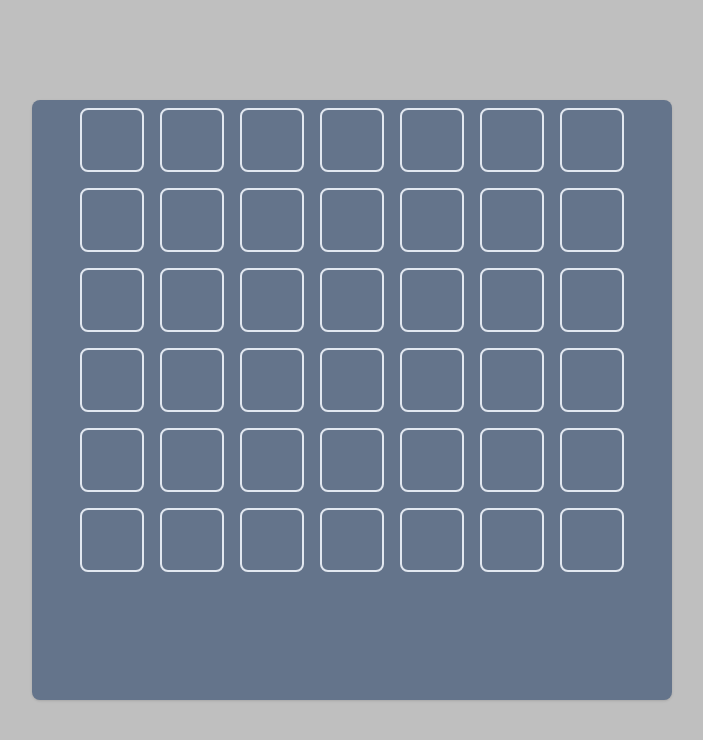
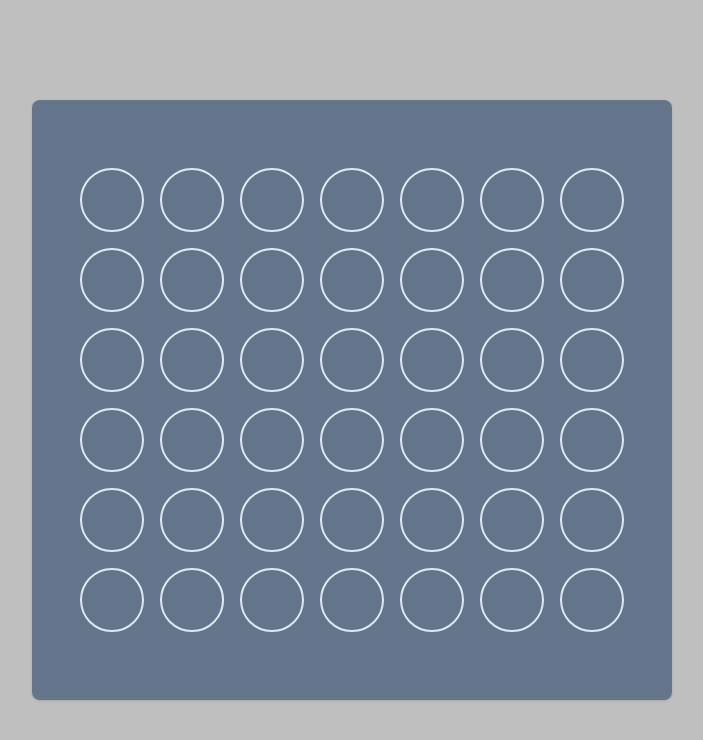
Before and after one commit to GowtherZa/Connect-4, a React (Vite) app: page / in a window 1280 px wide. Shown: the top 740 px of the page, without its empty margins (288-991 px from the left). Built offline with nearby package versions, Linux system fonts and the light colour scheme.

Commit message:
feat: Tiles centradas

```diff
--- a/src/App.css
+++ b/src/App.css
@@ -634,6 +634,10 @@ video {
   border-radius: 0.5rem;
 }
 
+.rounded-full {
+  border-radius: 9999px;
+}
+
 .border-2 {
   border-width: 2px;
 }
--- a/src/components/Board.jsx
+++ b/src/components/Board.jsx
@@ -3,7 +3,7 @@ import TileRow from "./TileRow";
 export default function Board() {
   return (
     <div className="w-screen h-screen bg-black bg-opacity-25 flex justify-center items-center">
-      <div className="bg-slate-500 w-2/4 h-3/4 rounded-lg shadow">
+      <div className="bg-slate-500 w-2/4 h-3/4 rounded-lg shadow flex justify-center items-center">
         <div className="flex flex-wrap flex-col content-center items-center">
           <TileRow></TileRow>
           <TileRow></TileRow>
--- a/src/components/Tile.jsx
+++ b/src/components/Tile.jsx
@@ -1,5 +1,5 @@
 export default function Tile() {
   return (
-    <div className="border-2 border-slate-200 rounded-lg m-2 w-16 h-16 "></div>
+    <div className="border-2 border-slate-200 rounded-full m-2 w-16 h-16 "></div>
   );
 }
```
